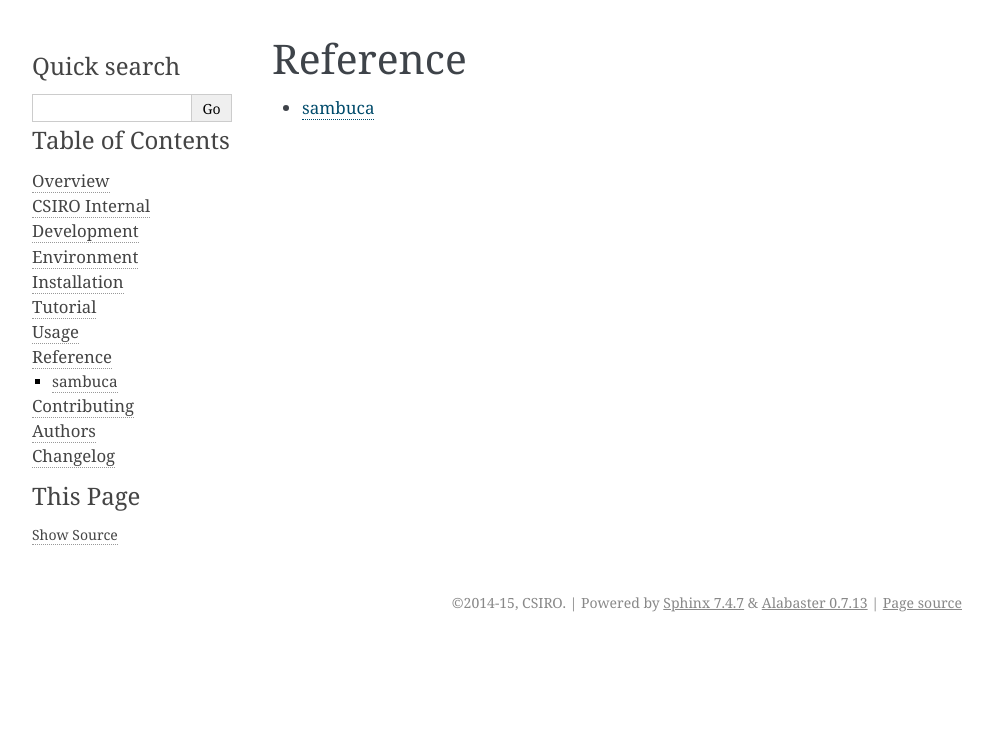
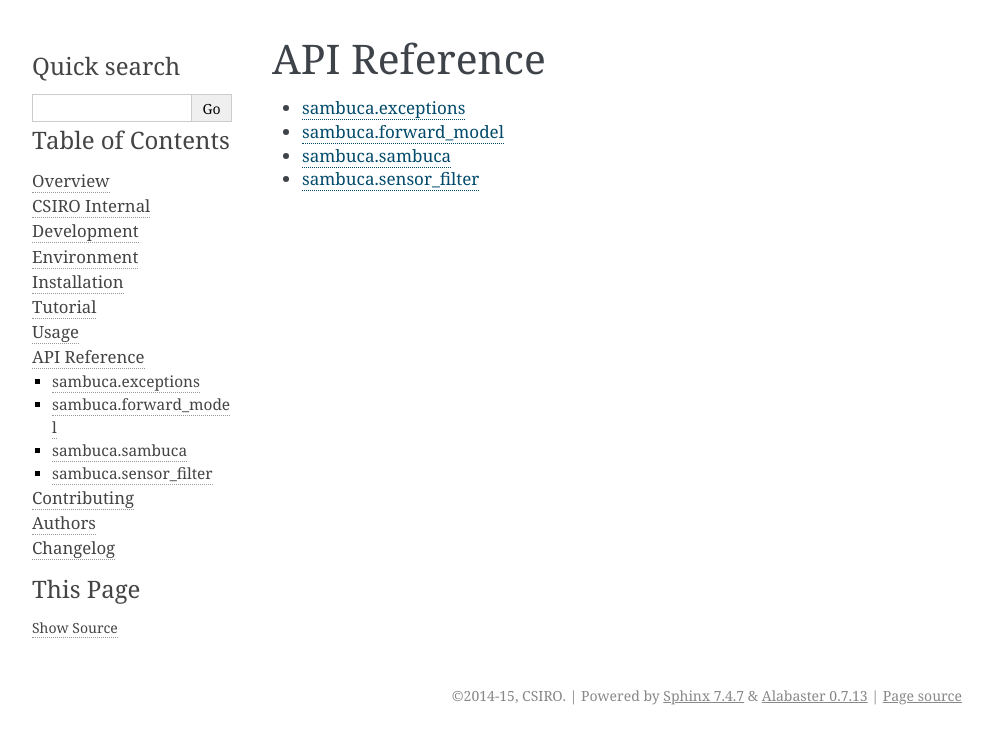
Before and after one commit to obarrilero/sambuca, a Sphinx documentation site: the page built from docs/reference/index.rst, in a window 1280 px wide. Shown: the top 744 px of the page, without its empty margins (148-1141 px from the left). Built offline with Sphinx 7.4.7, drawn with Linux system fonts in a browser that asks for light colours.

```diff
--- a/docs/reference/index.rst
+++ b/docs/reference/index.rst
@@ -1,5 +1,5 @@
-Reference
-=========
+API Reference
+=============
 
 .. toctree::
     :glob:
--- /dev/null
+++ b/docs/reference/sambuca.exceptions.rst
@@ -0,0 +1,5 @@
+sambuca.exceptions
+==================
+
+.. automodule:: sambuca.exceptions
+    :members:
--- /dev/null
+++ b/docs/reference/sambuca.forward_model.rst
@@ -0,0 +1,5 @@
+sambuca.forward_model
+=====================
+
+.. automodule:: sambuca.forward_model
+    :members:
--- a/docs/reference/sambuca.rst
+++ /dev/null
@@ -1,5 +0,0 @@
-sambuca
-=============================
-
-.. automodule:: sambuca
-    :members:
--- /dev/null
+++ b/docs/reference/sambuca.sambuca.rst
@@ -0,0 +1,5 @@
+sambuca.sambuca
+===============
+
+.. automodule:: sambuca.sambuca
+    :members:
--- /dev/null
+++ b/docs/reference/sambuca.sensor_filter.rst
@@ -0,0 +1,5 @@
+sambuca.sensor_filter
+=====================
+
+.. automodule:: sambuca.sensor_filter
+    :members:
```
